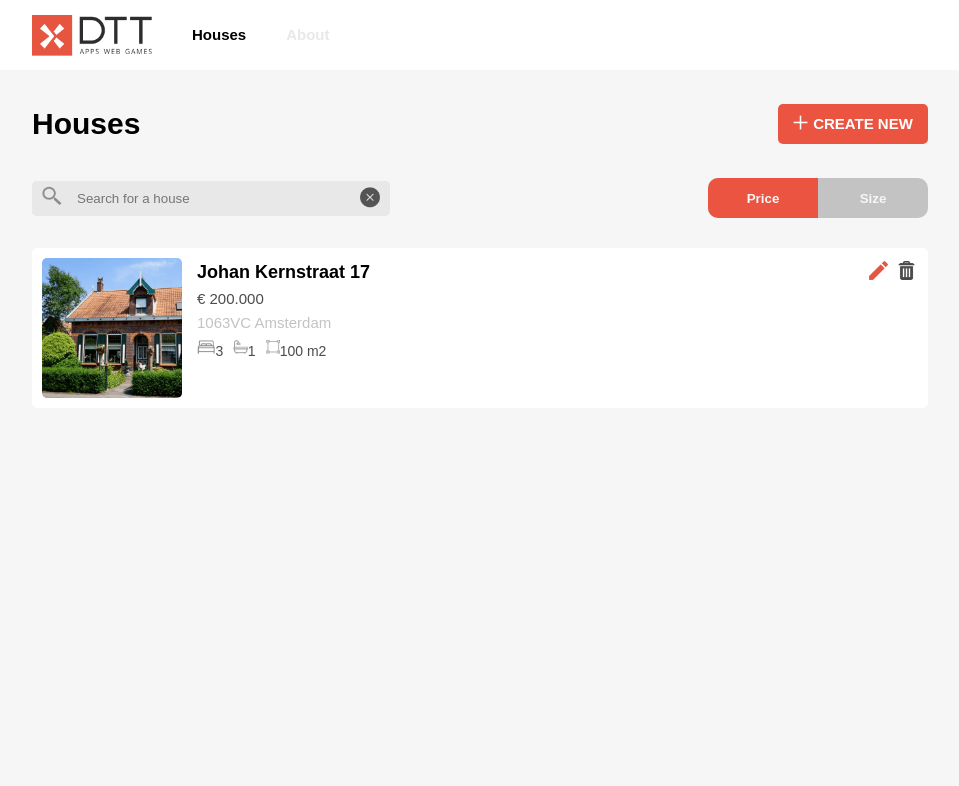
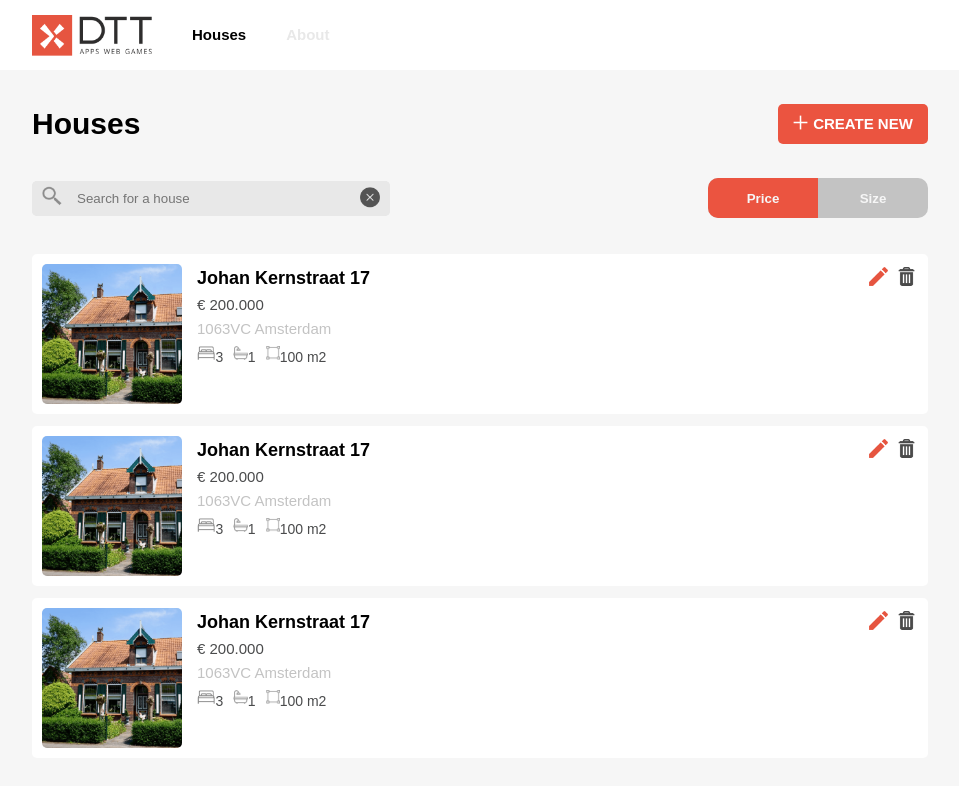
Before and after one commit to UgurUtar/DTT-assessment, a Vue app: page / in a window 1280 px wide. Shown: the top 786 px of the page, without its empty margins (160-1119 px from the left). Built offline with nearby package versions, Linux system fonts and the light colour scheme.

Commit message:
Added for loop and margin

```diff
--- a/src/components/Home/ListingHome.vue
+++ b/src/components/Home/ListingHome.vue
@@ -1,24 +1,34 @@
 <script>
-
+export default {
+    data() {
+      return {
+        houses: [
+          { id: 1, street: "Johan Kernstraat 17", price: "€ 200.000", postalcode: "1063VC Amsterdam", beds: "3", baths: "1", size: "100 m2" },
+          { id: 2, street: "Johan Kernstraat 17", price: "€ 200.000", postalcode: "1063VC Amsterdam", beds: "3", baths: "1", size: "100 m2" },
+          { id: 3, street: "Johan Kernstraat 17", price: "€ 200.000", postalcode: "1063VC Amsterdam", beds: "3", baths: "1", size: "100 m2" }
+        ]
+      };
+    }
+};
 </script>
 
 <template>
     <div class="wrapper">
-        <div class="house">
+        <div class="house" v-for="house in houses" :key="house.id">
             <div class="houseimage">
                 <img class="houseimg" src="@/assets/dtt/img_placeholder_house.png" alt="house">
             </div>
             <div class="inforow">
-                <a class="street">Johan Kernstraat 17</a>
-                <a class="price"> € 200.000</a>
-                <a class="postalcode">1063VC Amsterdam</a>
+                <a class="street">{{ house.street }}</a>
+                <a class="price">{{ house.price }}</a>
+                <a class="postalcode">{{ house.postalcode }}</a>
                 <div class="houseinfo">
                     <img class="bed" src="@/assets/dtt/ic_bed.png" alt="bed">
-                    <a class="beds"> 3</a>
+                    <a class="beds">{{ house.beds }}</a>
                     <img class="bath" src="@/assets/dtt/ic_bath.png" alt="bath">
-                    <a class="baths"> 1</a>
+                    <a class="baths">{{ house.baths }}</a>
                     <img class="size" src="@/assets/dtt/ic_size.png" alt="size">
-                    <a class="sizes"> 100 m2</a>
+                    <a class="sizes">{{ house.size }}</a>
                 </div>
             </div>
             <div class="edits">
@@ -53,6 +63,7 @@
     height: 160px;
     width: 100%;
     padding: 10px;
+    margin: 6px;
 }
 
 .houseimage img  {
```
